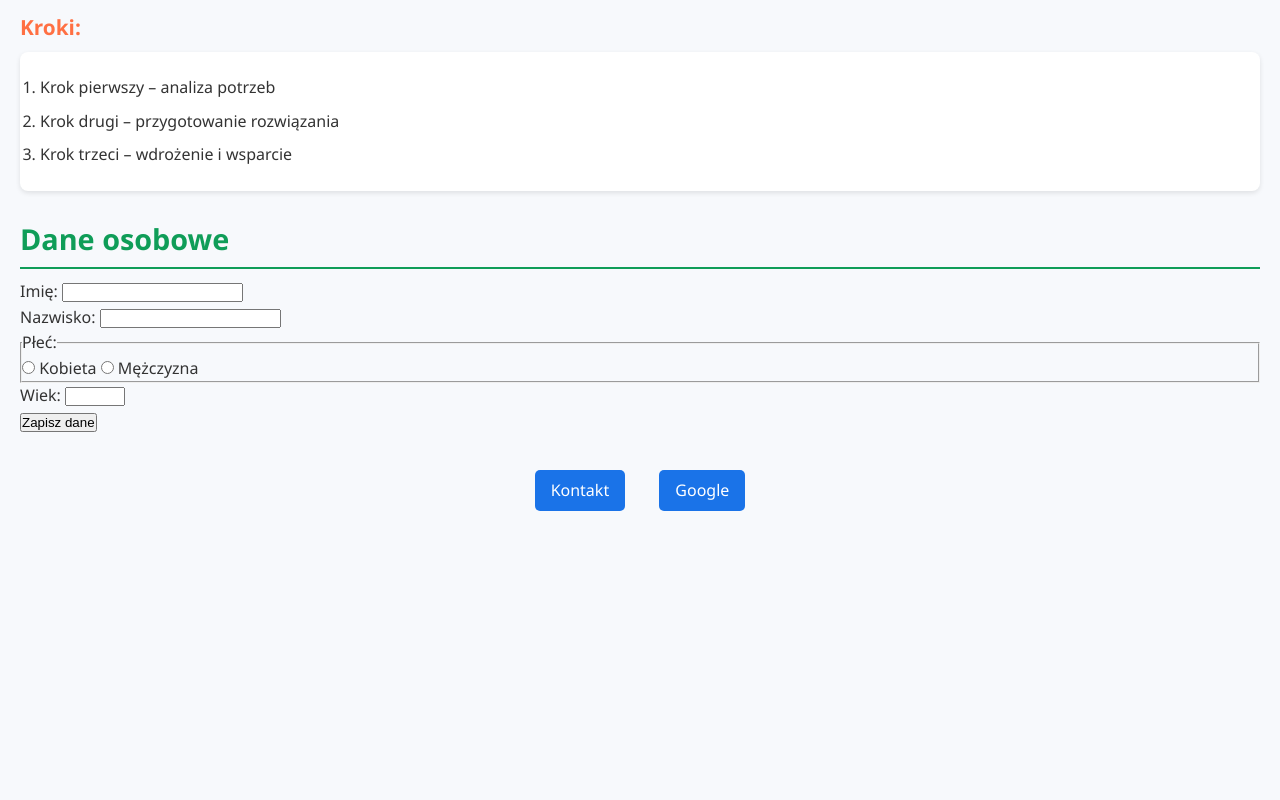
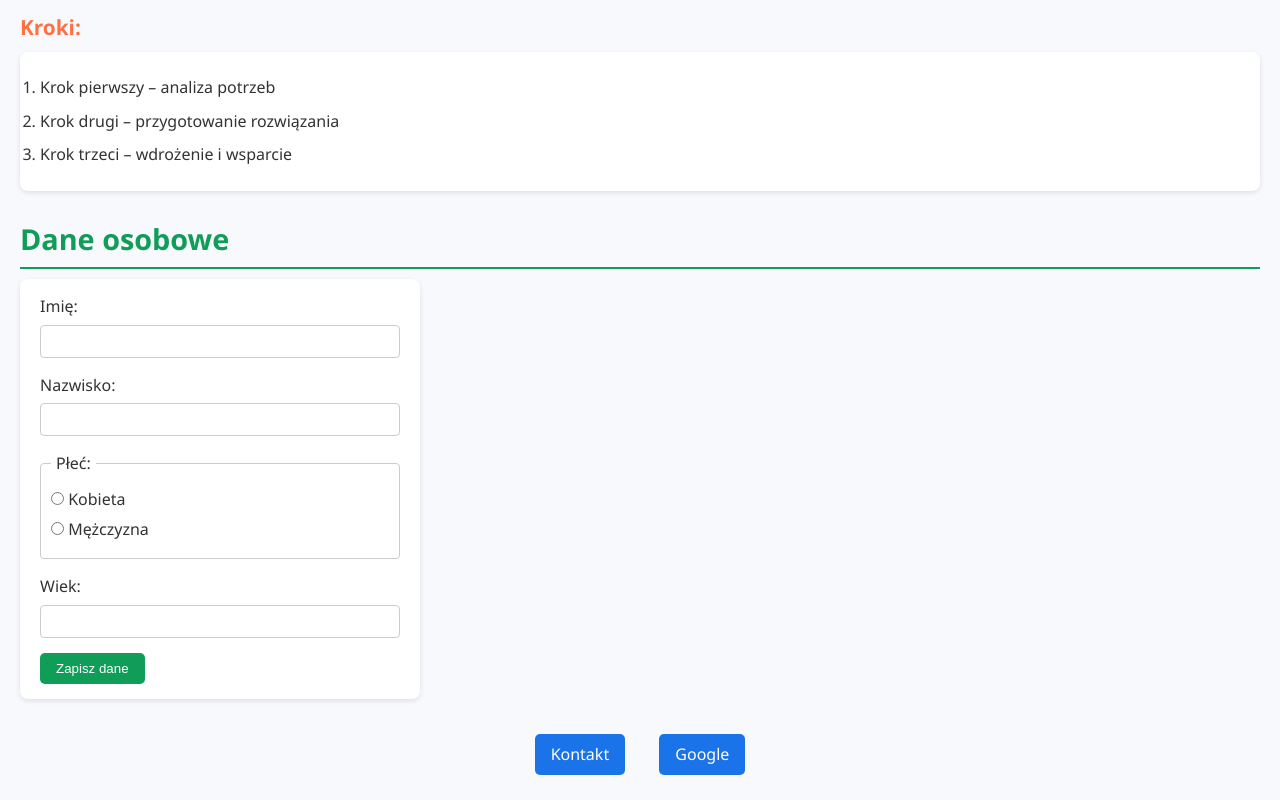
Before and after one commit to 76033/Laboratorium, a plain HTML site: page index.html in a window 1280 px wide. Shown: the part 688-1488 px from the top of the page. Before the commit the page ends 1224 px from the top, so only its background shows below. Drawn offline with Linux system fonts and the light colour scheme.

Commit message:
Update style.css

```diff
--- a/style.css
+++ b/style.css
@@ -101,3 +101,56 @@ a:hover {
 section {
   margin-bottom: 25px;
 }
+
+/* FORMULARZ DANYCH OSOBOWYCH */
+
+form {
+  background-color: #ffffff;
+  padding: 15px 20px;
+  border-radius: 8px;
+  box-shadow: 0 2px 5px rgba(0,0,0,0.1);
+  max-width: 400px;
+}
+
+.form-group {
+  margin-bottom: 15px;
+  display: flex;
+  flex-direction: column;
+}
+
+label {
+  margin-bottom: 5px;
+  font-weight: 500;
+}
+
+input[type="text"],
+input[type="number"] {
+  padding: 8px;
+  border: 1px solid #ccc;
+  border-radius: 4px;
+}
+
+fieldset.form-group {
+  border: 1px solid #ccc;
+  border-radius: 4px;
+  padding: 10px;
+}
+
+legend {
+  padding: 0 5px;
+  font-weight: 500;
+}
+
+button[type="submit"] {
+  padding: 8px 16px;
+  border: none;
+  border-radius: 5px;
+  background-color: #0f9d58;
+  color: #fff;
+  cursor: pointer;
+  transition: 0.3s;
+}
+
+button[type="submit"]:hover {
+  background-color: #0c7a44;
+}
```
